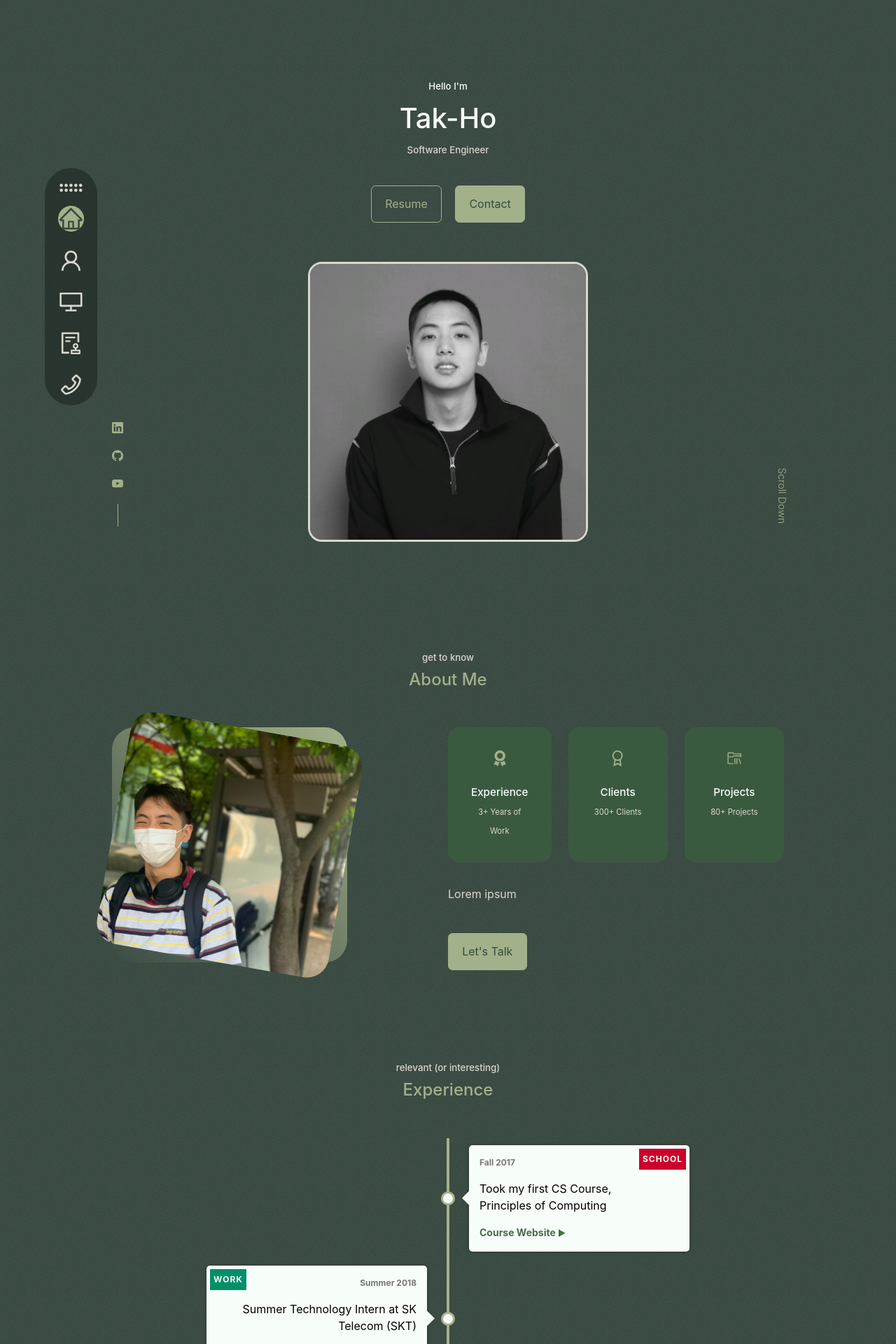
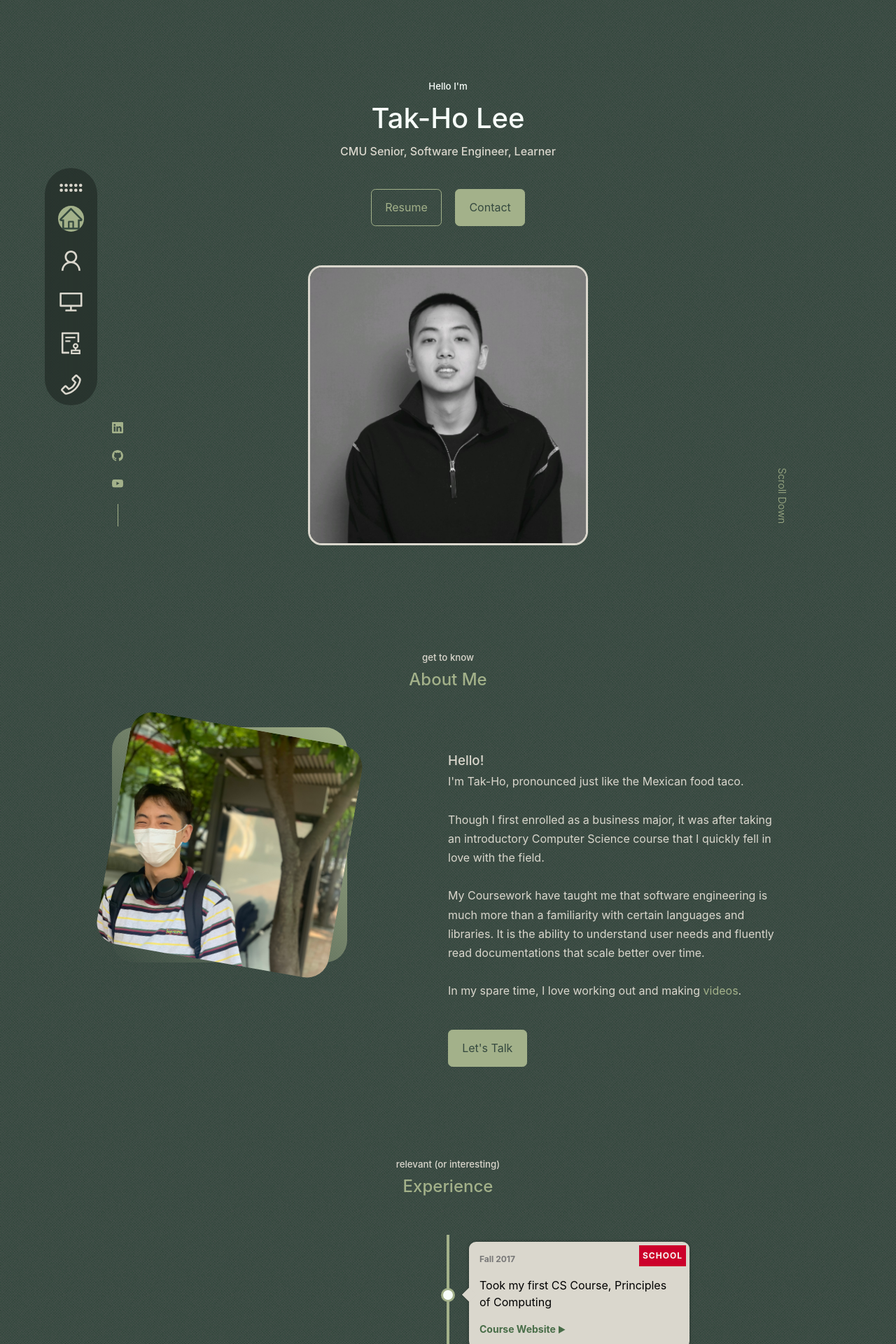
Before and after one commit to tlee0818/takholee, a React (Create React App) app: page / in a window 1280 px wide. Shown: the top 1920 px of the page at 70% size. Built offline with nearby package versions, Linux system fonts and the light colour scheme.

Commit message:
added about me stuff and styled timeline

```diff
--- a/src/components/about/About.jsx
+++ b/src/components/about/About.jsx
@@ -1,7 +1,7 @@
 import React from "react";
 import "./about.css";
 import ME from "../../assets/me-about.jpeg";
-import { FaAward } from "react-icons/fa";
+import { GiSouthKorea } from "react-icons/gi";
 import { FiAward } from "react-icons/fi";
 import { VscFolderLibrary } from "react-icons/vsc";
 
@@ -19,18 +19,18 @@ const About = () => {
         </div>
 
         <div className="about-content">
-          <div className="about-cards">
+          {/* <div className="about-cards">
             <article className="about-card">
-              <FaAward className="about-icon" />
-              <h5>Experience</h5>
-              <small>3+ Years of Work</small>{" "}
+              <GiSouthKorea className="about-icon" />
+              <h5>South Korea</h5>
+              <small>Straight from Seoul</small>{" "}
             </article>
 
             <article className="about-card">
               {" "}
               <FiAward className="about-icon" />
-              <h5>Clients</h5>
-              <small>300+ Clients</small>
+              <h5>Carnegie Mellon</h5>
+              <small>Info Systems</small>
             </article>
 
             <article className="about-card">
@@ -38,9 +38,17 @@ const About = () => {
               <h5>Projects</h5>
               <small>80+ Projects</small>
             </article>
-          </div>
-          <p>Lorem ipsum</p>
-          <a href="#contact" className="btn btn-primary">
+          </div> */}
+          <p><h3>Hello!</h3>
+          I'm Tak-Ho, pronounced just like the Mexican food taco.
+          <br/><br/>
+          Though I first enrolled as a business major, it was after taking an introductory Computer Science course that I quickly fell in love with the field.
+          <br/><br/>
+          My Coursework have taught me that software engineering is much more than a familiarity with certain languages and libraries. It is the ability to understand user needs and fluently read documentations that scale better over time.
+          <br/><br/>
+          In my spare time, I love working out and making <a href="https://www.youtube.com/channel/UCQTSMCK_ivSxVmK8sNy96CA">videos</a>.
+          </p>
+          <a href="#contacts" className="btn btn-primary">
             Let's Talk
           </a>
         </div>
--- a/src/components/experience/timeline.css
+++ b/src/components/experience/timeline.css
@@ -32,8 +32,8 @@
 
 .timeline-item-content {
     box-shadow: 0 0 5px rgba(0, 0, 0, 0.3);
-    border-radius: 5px;
-    background-color: var(--color-white);
+    border-radius: 10px;
+    background-color: var(--color-light);
     display: flex;
     flex-direction: column;
     align-items: flex-end;
@@ -46,7 +46,7 @@
 
 .timeline-item-content::after {
     content: ' ';
-    background-color: var(--color-white);
+    background-color: var(--color-light);
     box-shadow: 1px -1px 1px rgba(0, 0, 0, 0.2);
     position: absolute;
     right: -7.5px;
@@ -95,7 +95,7 @@
     font-size: 16px;
     line-height: 24px;
     margin: 15px 0;
-    max-width: 250px;
+    max-width: 100%;
 }
 
 .timeline-item-content a {
--- a/src/components/header/Header.jsx
+++ b/src/components/header/Header.jsx
@@ -1,28 +1,32 @@
-import React from 'react'
-import "./header.css"
-import CTA from './CTA'
-import HeaderSocials from './HeaderSocials'
-import thl_profile from '../../assets/thl_profile.jpg'
+import React from "react";
+import "./header.css";
+import CTA from "./CTA";
+import HeaderSocials from "./HeaderSocials";
+import thl_profile from "../../assets/thl_profile.jpg";
 
 const Header = () => {
   return (
     <header>
       <div className="container header__container">
         <h5>Hello I'm</h5>
-        <h1>Tak-Ho</h1>
-        <h5 className = "text-light">Software Engineer</h5>
+        <h1>Tak-Ho Lee</h1>
+        <h4 className="text-light">
+          CMU Senior, Software Engineer, Learner
+        </h4>
 
         <CTA />
         <HeaderSocials />
 
         <div className="my-photo">
-          <img src = {thl_profile} alt = "Picture of Tak-Ho Lee"/>
+          <img src={thl_profile} alt="Picture of Tak-Ho Lee" />
+
+          <a href="#contacts" className="scroll_down">
+            Scroll Down
+          </a>
         </div>
-
-        <a href = "#contacts" className = 'scroll_down'>Scroll Down</a>
       </div>
     </header>
-  )
-}
+  );
+};
 
-export default Header
+export default Header;
```
Also changed, not shown: src/App.jsx (+5 -2 lines).
